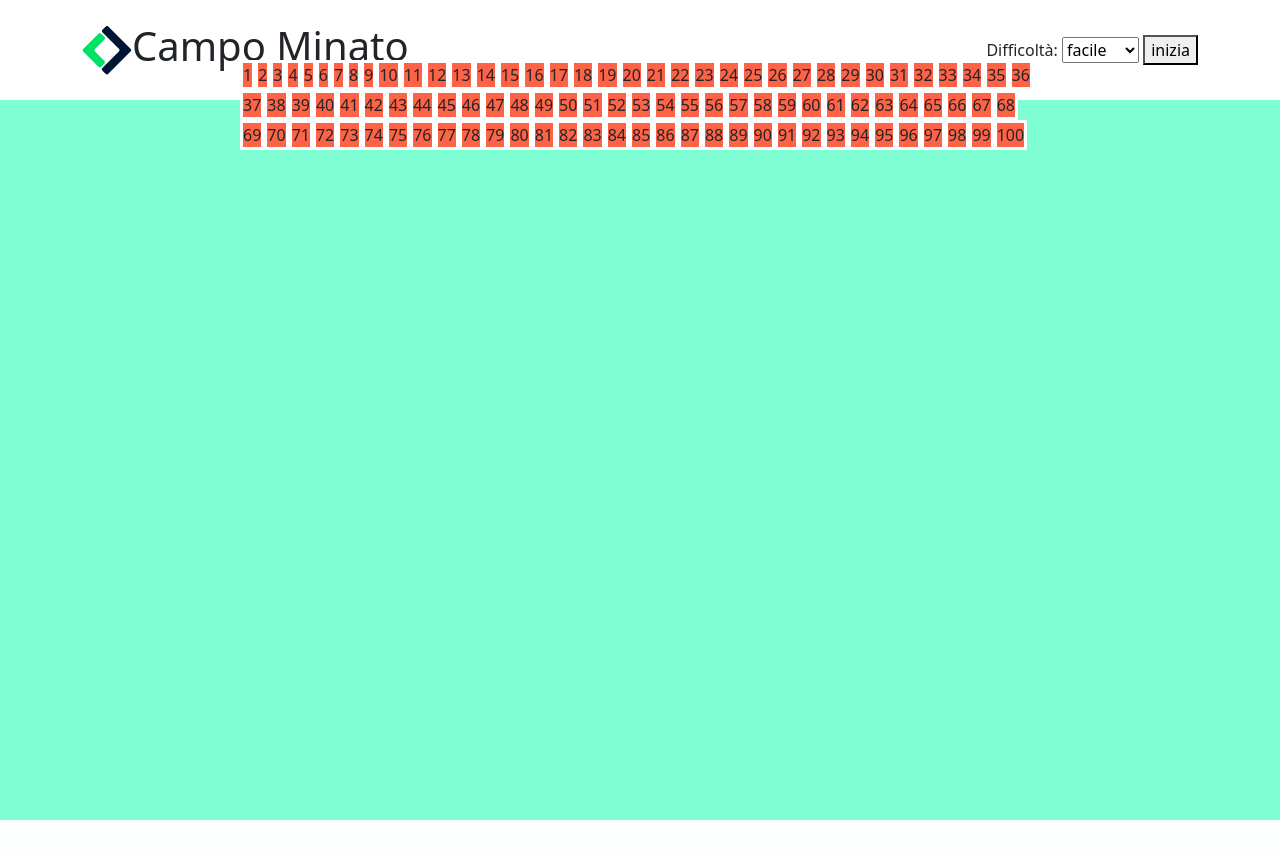
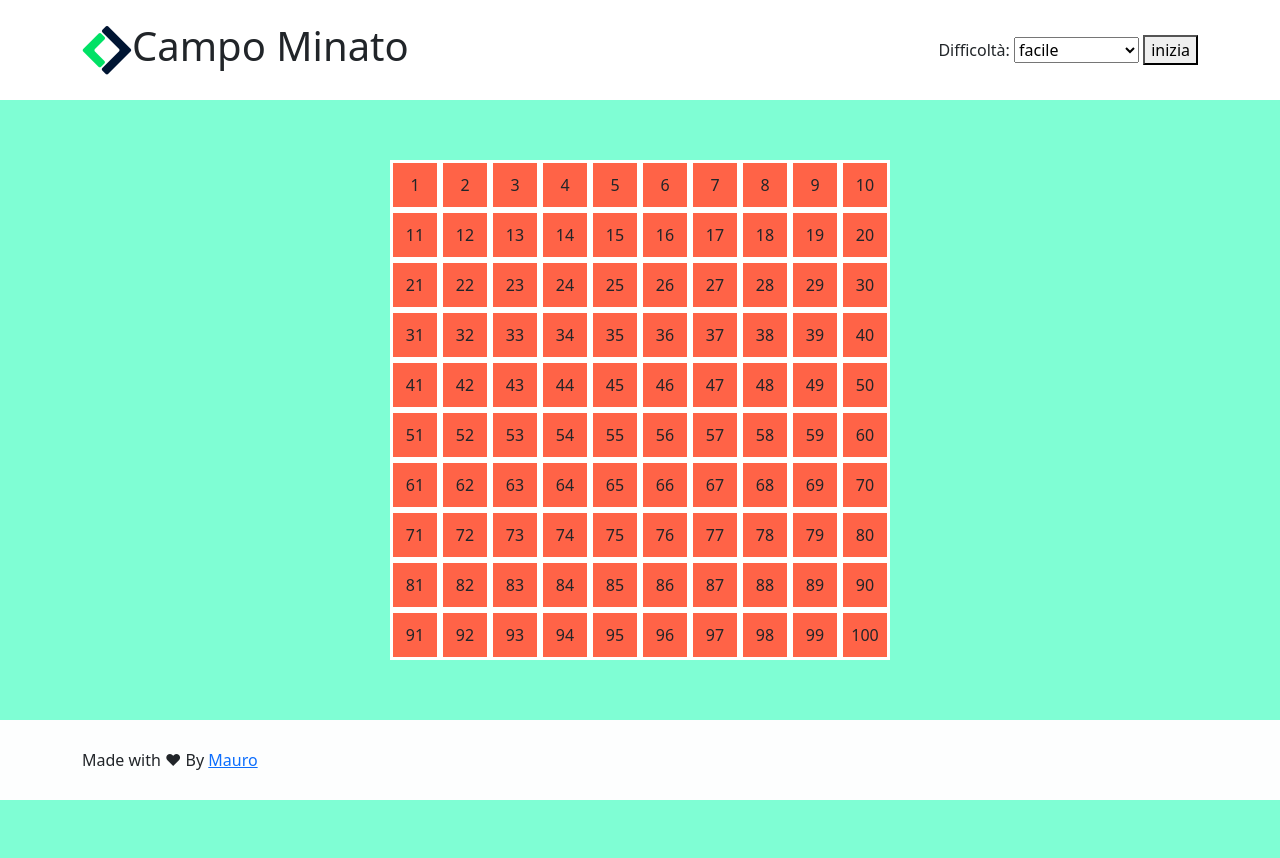
Before and after one commit to MauroDeStefano/js-campominato-grid, a plain HTML site: page index.html in a window 1280 px wide. Both pictures are taken after a click on the button "inizia". After the commit the page ends 800 px from the top, so only its background shows below. Drawn offline with nearby package versions, Linux system fonts and the light colour scheme.

Commit message:
Complete and add some fixes

```diff
--- a/css/style.css
+++ b/css/style.css
@@ -22,14 +22,14 @@ footer{
 .main-div{
   display: flex;
   width: 100%;
-  height: calc(100vh - 80px);
+  height: calc(100vh - 180px);
   justify-content: center;
   align-items: center;
 }
 
 .mds-container{
-  width: 800px;
-  height: 800px;
+  width: 500px;
+  height: 500px;
 }
 
 .square{
--- a/index.html
+++ b/index.html
@@ -19,7 +19,7 @@
 
       <div>
         <span>Difficoltà:</span>
-        <select name="selector" id="difficolta">
+        <select class="pe-5" name="selector" id="difficolta">
           <option value="facile">facile</option>
           <option value="medio">medio</option>
           <option value="difficile">difficile</option>
@@ -32,15 +32,18 @@
   <main>
 
     <div class="main-div">
-      <div class="mds-container">
+      <div class="mds-container text-center align-content-center justify-content-center">
 
       </div>
+
     </div>
 
   </main>
   <footer>
-
-
+    <div class="h-100 container d-flex justify-content-between align-items-center">
+      <div>Made with &hearts; By <a href=""> Mauro</a></div>
+      <div id="cancel"></div>
+    </div>
   </footer>
 
   <script src="js/script.js"></script>
--- a/js/script.js
+++ b/js/script.js
@@ -4,6 +4,7 @@ let numberList = [];
 
 const btn = document.querySelector("#inizia");
 const choice = document.querySelector("#difficolta");
+const cancel = document.querySelector("#cancel");
 
 container.innerHTML = "Seleziona il livello di difficoltà e genera la griglia";
 
@@ -11,26 +12,10 @@ container.innerHTML = "Seleziona il livello di difficoltà e genera la griglia";
 btn.addEventListener("click", function(){
   container.innerHTML = "";
 
-
   alert(choice.value);
 
-  let difficult;
-  if (choice.value == "facile"){
-    difficult = 100;
-    console.log("facile =", difficult);
-
-  } else if (choice.value == "medio"){
-    difficult = 81;
-    console.log("medio =", difficult);
-
-  }else if (choice.value == "difficile"){
-    difficult = 49;
-    console.log("difficile =", difficult);
-
-  }
-
   console.log(choice.value);
-  init(difficult);
+  init(addClassPerDifficult(choice, cancel));
   console.log("difficoltà", difficult);
 
 });
@@ -66,6 +51,28 @@ function createSquare(target){
 
   target.append(square);
 
+  addClassPerDifficult(choice, square);
+
   return square;
 
 }
+
+function addClassPerDifficult(difficult, addClass){
+
+
+  if (difficult.value == "facile"){
+    difficult = 100;
+    addClass.classList.add("easy");
+    console.log("facile =", difficult);
+
+  } else if (difficult.value == "medio"){
+    difficult = 81;
+    console.log("medio =", difficult);
+    addClass.classList.add("medium");
+  }else if (difficult.value == "difficile"){
+    difficult = 49;
+    console.log("difficile =", difficult);
+    addClass.classList.add("hard");
+  }
+  return difficult;
+}
```
